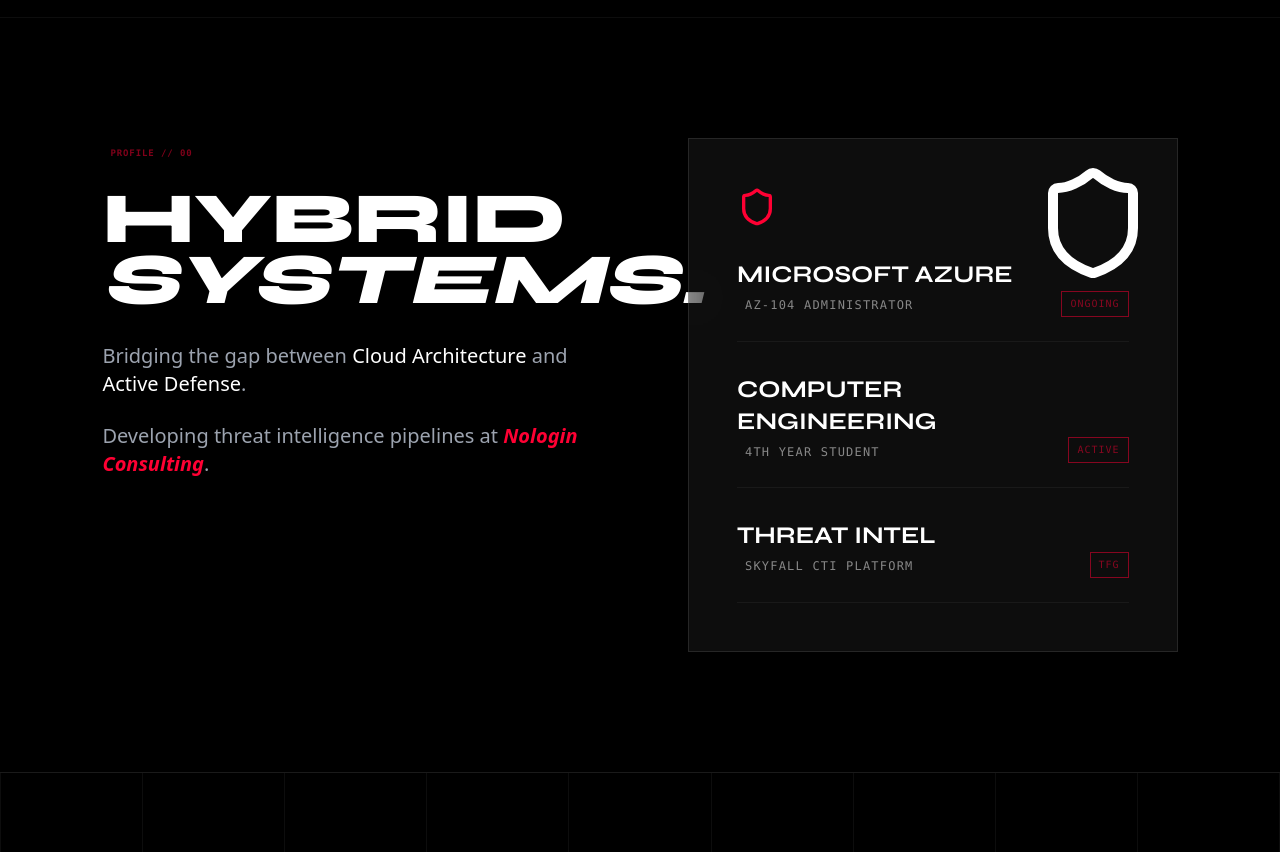
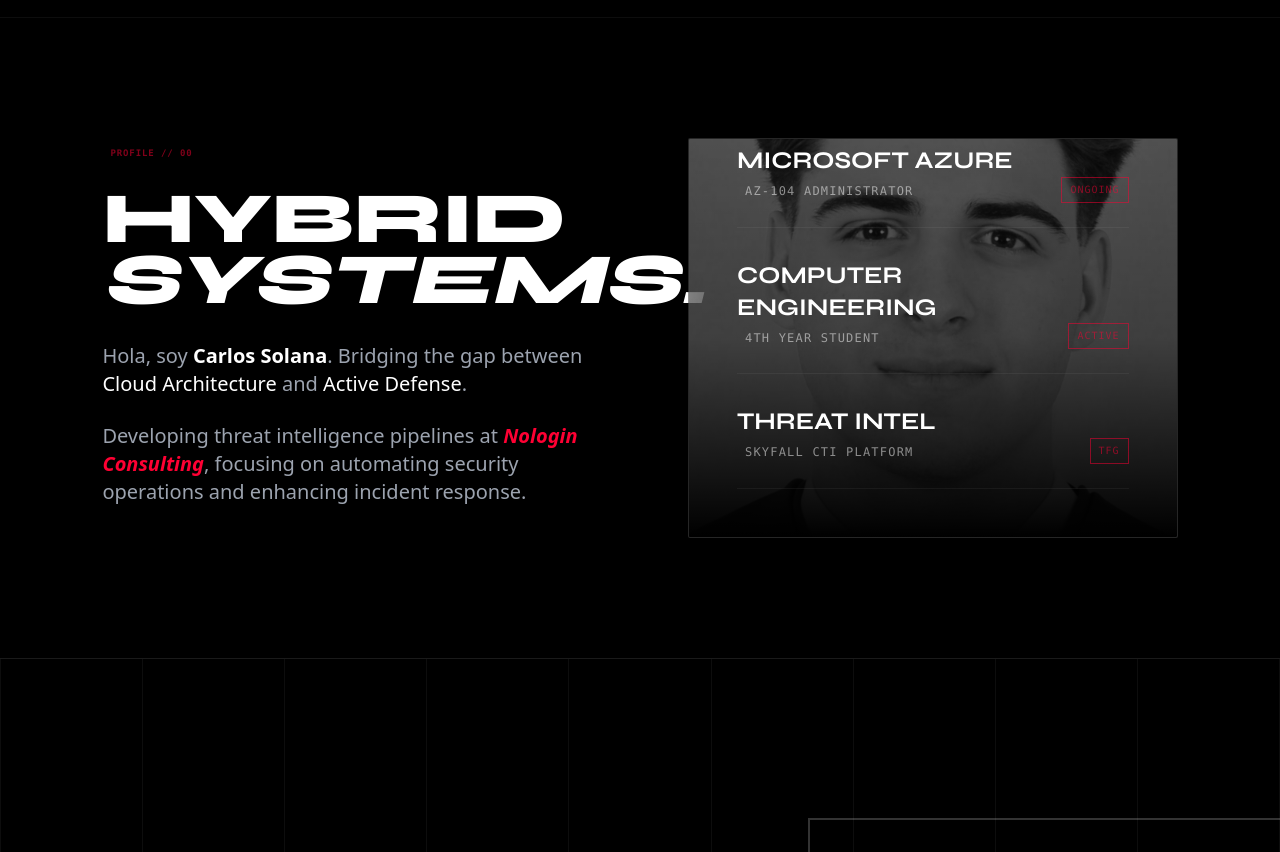
Before and after one commit to Csolanascript/personalPage, a Next.js app: page / in a window 1280 px wide. Shown: the part 880-1732 px from the top of the page. Built offline with nearby package versions, Linux system fonts and the light colour scheme.

Commit message:
photo added

```diff
--- a/src/app/layout.tsx
+++ b/src/app/layout.tsx
@@ -2,9 +2,9 @@
 import "./globals.css";
 
 export const metadata: Metadata = {
-  title: "Carlos Solana | Sistemas y Ciberseguridad",
+  title: "Carlos Solana | Sistemas, Ciberseguridad y SOC Analyst",
   description:
-    "Web personal de Carlos Solana. Proyectos de ciberseguridad, SOC analyst, Cloud Azure y automatización. Portfolio y contacto.",
+    "Web oficial de Carlos Solana. Descubre mis proyectos de ciberseguridad, trayectoria como SOC Analyst, implementaciones en Azure Cloud y automatización. Especialista en defensa activa y Threat Intelligence.",
   keywords: [
     "Carlos Solana",
     "ciberseguridad",
@@ -17,13 +17,13 @@
     "OpenCTI",
     "Intel Owl",
     "Nologin Consulting",
-    "portfolio desarrollador",
+    "CS Solana",
   ],
   authors: [{ name: "Carlos Solana" }],
   openGraph: {
     title: "Carlos Solana | Sistemas y Ciberseguridad",
     description:
-      "Web personal de Carlos Solana. Proyectos, portfolio y contacto en ciberseguridad y servicios cloud.",
+      "Web oficial de Carlos Solana. Especialista en SOC, Azure y Ciberseguridad. Proyectos, portfolio y contacto.",
     url: "https://carlossolana.hispandle.es",
     siteName: "Carlos Solana Portfolio",
     type: "website",
@@ -48,8 +48,15 @@
     "@context": "https://schema.org",
     "@type": "Person",
     "name": "Carlos Solana",
+    "jobTitle": "Systems Engineer & SOC Analyst",
     "url": "https://carlossolana.hispandle.es",
-    "jobTitle": "Systems Engineer & SOC Analyst",
+    "description": "Especialista en Ciberseguridad y Sistemas, enfocado en SOC Automation, Azure Cloud y Threat Intelligence.",
+    "address": {
+      "@type": "PostalAddress",
+      "addressLocality": "Zaragoza",
+      "addressCountry": "ES"
+    },
+    "image": "https://carlossolana.hispandle.es/carlos-solana.jpg",
     "sameAs": [
       "https://github.com/Csolanascript",
       "https://linkedin.com/in/carlos-solana-melero"
--- a/src/app/page.tsx
+++ b/src/app/page.tsx
@@ -236,7 +236,7 @@
         <section id="home" className="min-h-[100svh] flex flex-col pt-12 lg:pt-0 lg:justify-center relative overflow-hidden">
 
           <div className="flex-grow flex flex-col justify-center max-w-full">
-              <h1 className="sr-only">Carlos Solana - Sistemas y Ciberseguridad</h1>
+              <h1 className="sr-only">Carlos Solana</h1>
 
               {/* Mobile Setup */}
               <div className="lg:hidden flex flex-col justify-center flex-grow p-4" aria-hidden="true">
@@ -308,16 +308,21 @@
             <span className="tech-label text-brand font-bold pl-0 tracking-[0.4em]">PROFILE // 00</span>
             <h2 className="font-syne text-[clamp(2rem,6vw,4.5rem)] font-black uppercase mt-6 mb-8 leading-[0.85]">Hybrid<br/><span className="italic text-brand lg:text-white">Systems.</span></h2>
             <div className="space-y-6 text-[#9ca3af] text-lg lg:text-xl font-light leading-relaxed max-w-lg">
-              <p>Bridging the gap between <span className="text-white font-medium">Cloud Architecture</span> and <span className="text-white font-medium">Active Defense</span>.</p>
-              <p>Developing threat intelligence pipelines at <span className="text-brand font-bold italic">Nologin Consulting</span>.</p>
+              <p>Hola, soy <span className="text-white font-bold">Carlos Solana</span>. Bridging the gap between <span className="text-white font-medium">Cloud Architecture</span> and <span className="text-white font-medium">Active Defense</span>.</p>
+              <p>Developing threat intelligence pipelines at <span className="text-brand font-bold italic">Nologin Consulting</span>, focusing on automating security operations and enhancing incident response.</p>
             </div>
           </div>
 
-          <div className="reveal-section p-8 lg:p-12 border border-white/10 bg-white/5 backdrop-blur-3xl relative overflow-hidden group">
-             <div className="absolute top-0 right-0 p-6 opacity-3 group-hover:opacity-15 transition-opacity">
-                <Shield size={120} aria-hidden="true" />
+          <div className="reveal-section p-0 border border-white/10 bg-white/5 backdrop-blur-3xl relative overflow-hidden group rounded-sm min-h-[400px]">
+             <div className="absolute inset-0 opacity-40 group-hover:opacity-100 transition-all duration-700 bg-black">
+                <img
+                    src="/carlos-solana.jpg"
+                    alt="Carlos Solana Profile"
+                    className="w-full h-full object-cover grayscale group-hover:grayscale-0 transition-all duration-700 scale-105 group-hover:scale-100"
+                />
              </div>
-             <Shield className="w-10 h-10 text-brand mb-8" aria-hidden="true" />
+              <div className="absolute inset-0 bg-gradient-to-t from-black via-black/20 to-transparent flex flex-col justify-end p-8 lg:p-12">
+                 <Shield className="w-10 h-10 text-brand mb-4" aria-hidden="true" />
                  <div className="space-y-6 lg:space-y-8">
                     {[
                       { title: "Microsoft Azure", meta: "AZ-104 Administrator", status: "Ongoing" },
@@ -332,6 +337,7 @@
                         <span className="tech-label border border-brand text-brand py-0.5 px-2 text-[9px] sm:text-[10px]">{item.status}</span>
                       </div>
                     ))}
+                 </div>
               </div>
            </div>
         </section>
```
Also changed, not shown: public/carlos-solana.jpg (added). Lines whose indentation alone changed are shown as unchanged.
